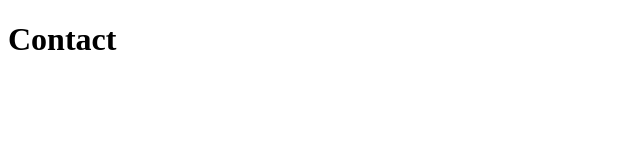
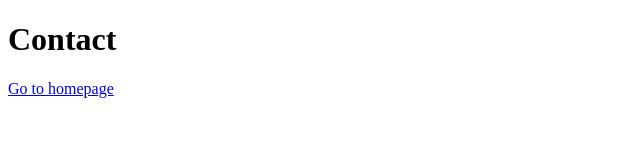
Before and after one commit to ChasterDM/meatballs, a plain HTML site: page contact.html in a window 1280 px wide. Shown: the whole page, without its empty margins (0-640 px from the left). Drawn offline with Linux system fonts and the light colour scheme.

Commit message:
Go back to home

```diff
--- a/contact.html
+++ b/contact.html
@@ -10,5 +10,8 @@
     <h1>
         Contact
     </h1>
+
+    <a href="index.html">
+        Go to homepage
 </body>
 </html>
```
